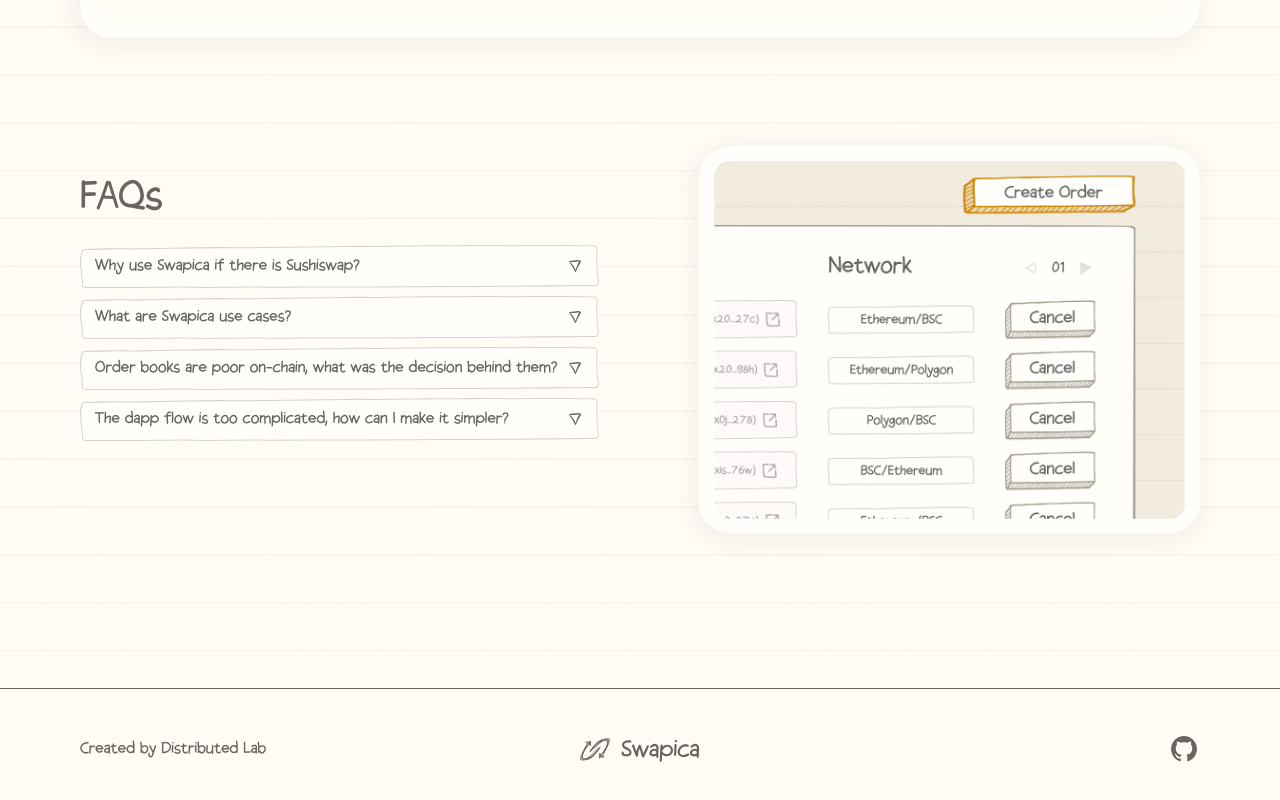
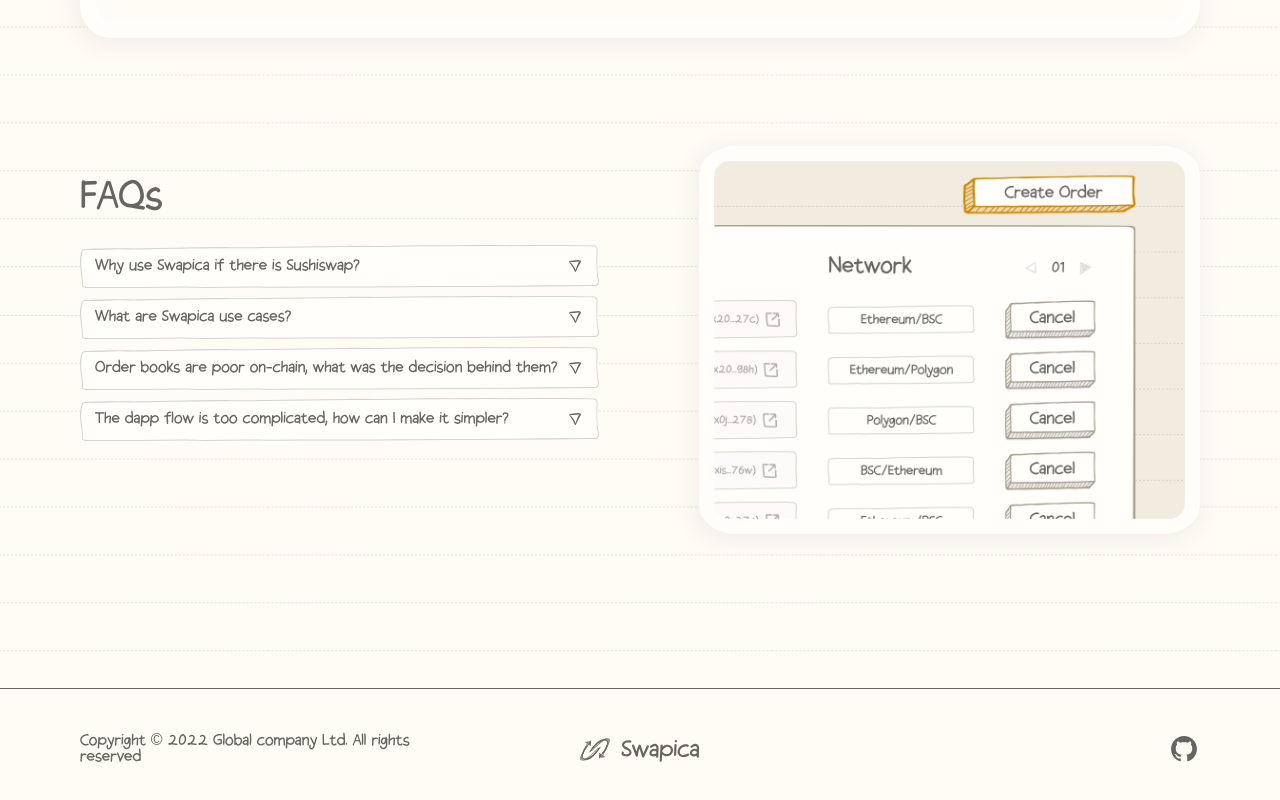
Before and after one commit to Swapica/landing, a Vue app: page / in a window 1280 px wide. Shown: the part 2099-2899 px from the top of the page. Built offline with nearby package versions, Linux system fonts and the light colour scheme.

Commit message:
update text

```diff
--- a/src/common/AppFooter.vue
+++ b/src/common/AppFooter.vue
@@ -1,7 +1,11 @@
 <template>
   <div class="app-footer">
     <span class="app-footer__created-text">
-      {{ $t('app-footer.created-txt') }}
+      {{
+        $t('app-footer.created-txt', {
+          year: currentYear,
+        })
+      }}
     </span>
     <app-logo v-if="!isMobile" class="app-footer__logo" with-text />
     <app-button
@@ -21,6 +25,7 @@ import { WINDOW_BREAKPOINTS } from '@/enums'
 const { width: windowWidth } = useWindowSize()
 
 const isMobile = computed(() => windowWidth.value < WINDOW_BREAKPOINTS.tablet)
+const currentYear = computed(() => new Date().getFullYear())
 </script>
 
 <style lang="scss" scoped>
@@ -34,7 +39,7 @@ const isMobile = computed(() => windowWidth.value < WINDOW_BREAKPOINTS.tablet)
   align-items: center;
 
   @include respond-to(tablet) {
-    grid-template-columns: 1fr 1fr;
+    grid-template-columns: minmax(toRem(211), 1fr) 1fr;
     padding: toRem(32) var(--app-padding-right) toRem(32)
       var(--app-padding-left);
   }
@@ -58,7 +63,6 @@ const isMobile = computed(() => windowWidth.value < WINDOW_BREAKPOINTS.tablet)
   color: var(--text-primary-dark);
 
   @include respond-to(tablet) {
-    max-width: toRem(105);
     line-height: 1.2;
   }
 }
--- a/src/localization/resources/en.json
+++ b/src/localization/resources/en.json
@@ -37,6 +37,6 @@
     "faq-desc-4": "You can use relayers to delegate some parts of the flow to them. Relayers are here to ease your application experience."
   },
   "app-footer": {
-    "created-txt": "Created by Distributed Lab"
+    "created-txt": "Copyright © {year} Global company Ltd. All rights reserved"
   }
 }
```
